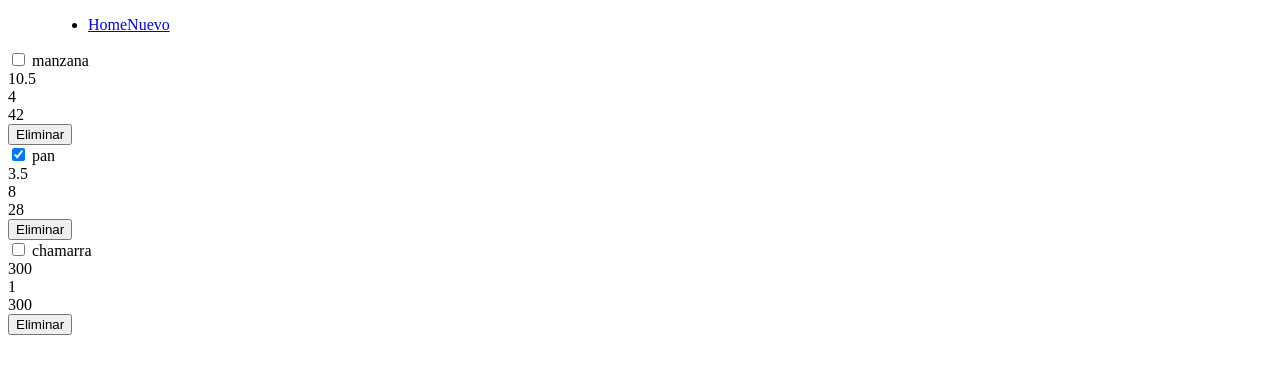
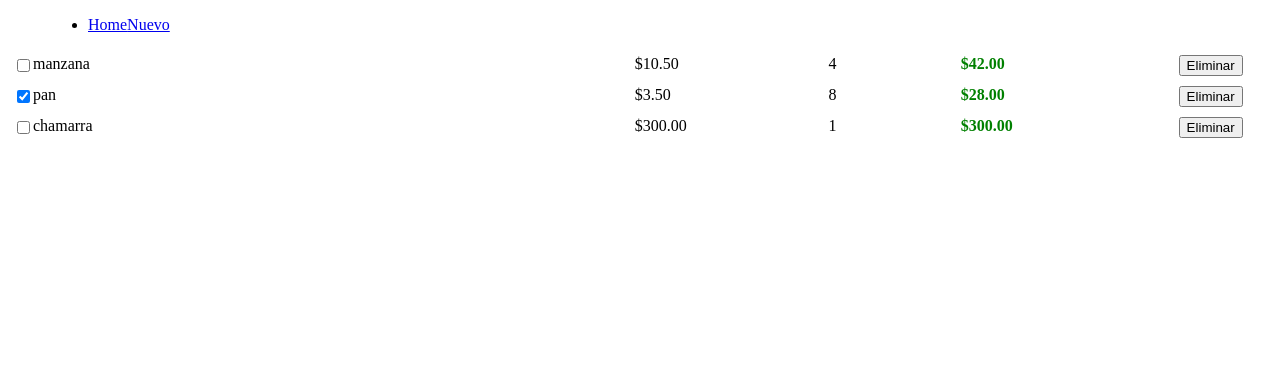
Before and after one commit to candelariaretamal/trabajoPractico, an Angular app: page / in a window 1280 px wide. Shown: the top 374 px of the page. Built offline with nearby package versions, Linux system fonts and the light colour scheme.

Commit message:
agregue estilo

```diff
--- a/src/app/components/item/item.component.css
+++ b/src/app/components/item/item.component.css
@@ -0,0 +1,33 @@
+.row{
+    display: flex;
+    box-sizing: border-box;
+}
+
+div{
+    padding: 5px 0;
+}
+.title{
+    display: flex;
+    width: 50%;
+    padding: 0 5px;
+}
+.price{
+    width: 15%;
+    padding: 0 5px;
+}
+.quantity{
+    width: 10%;
+    padding: 0 5px;
+}
+.total{
+    width: 15%;
+    font-weight: bolder;
+    color: green;
+    padding: 0 5px;
+}
+.action{
+    width: 10%;
+    text-align: center;
+    box-sizing: border-box;
+    padding: 0 5px;
+}
--- a/src/app/components/item/item.component.html
+++ b/src/app/components/item/item.component.html
@@ -1,19 +1,19 @@
-<div>
-    <div>
+<div class="row">
+    <div class="title">
         <input type="checkbox" [checked]="item.completed">
         {{ item.title }}
     </div>
-    <div>
-        {{ item.price }}
+    <div class="price">
+        {{ item.price | currency }}
     </div>
-    <div>
+    <div class="quantity">
         {{ item.quantity }}
     </div>
-    <div>
-        {{ (item.price * item.quantity) }}
+    <div class="total">
+        {{ (item.price * item.quantity) | currency}}
     </div>
 
-    <div>
+    <div class="action">
         <button>Eliminar</button>
     </div>
 </div>
```
